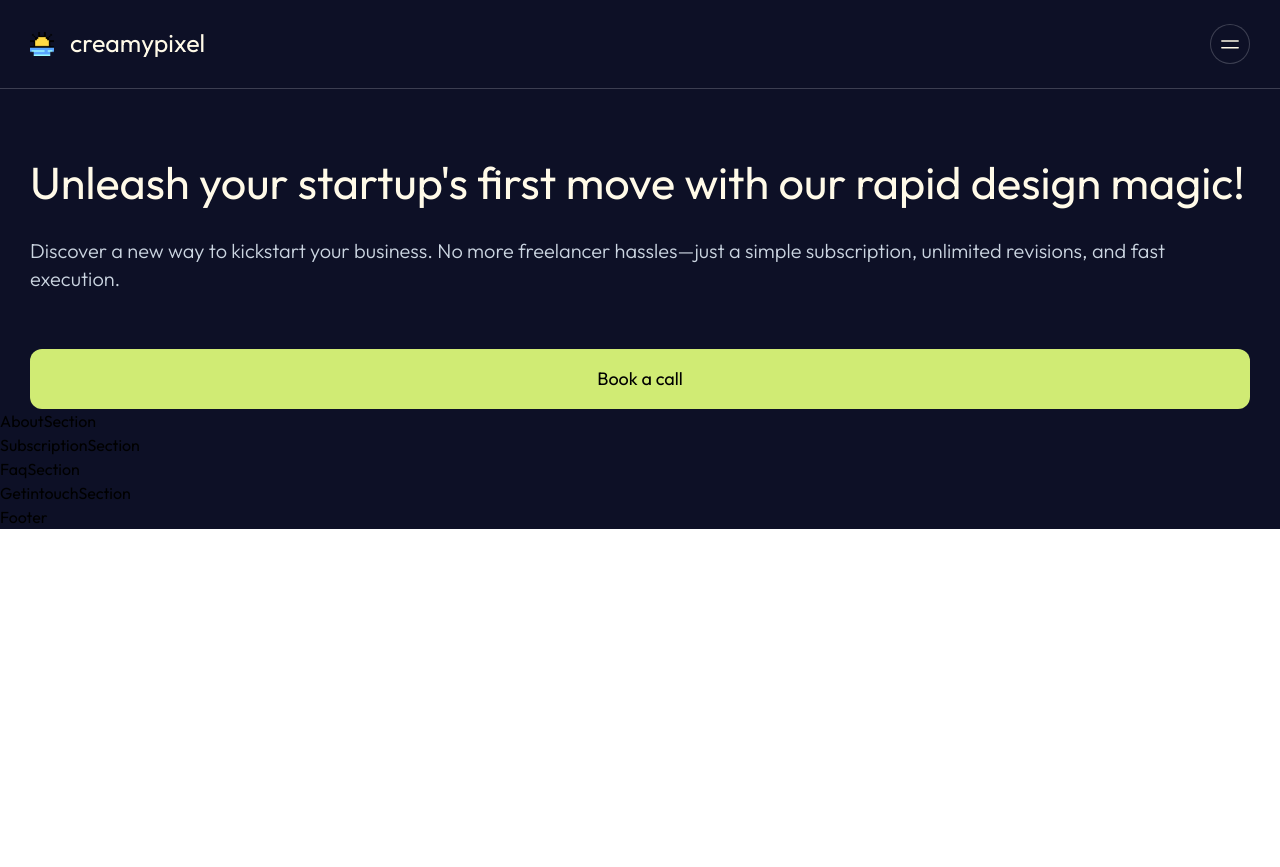
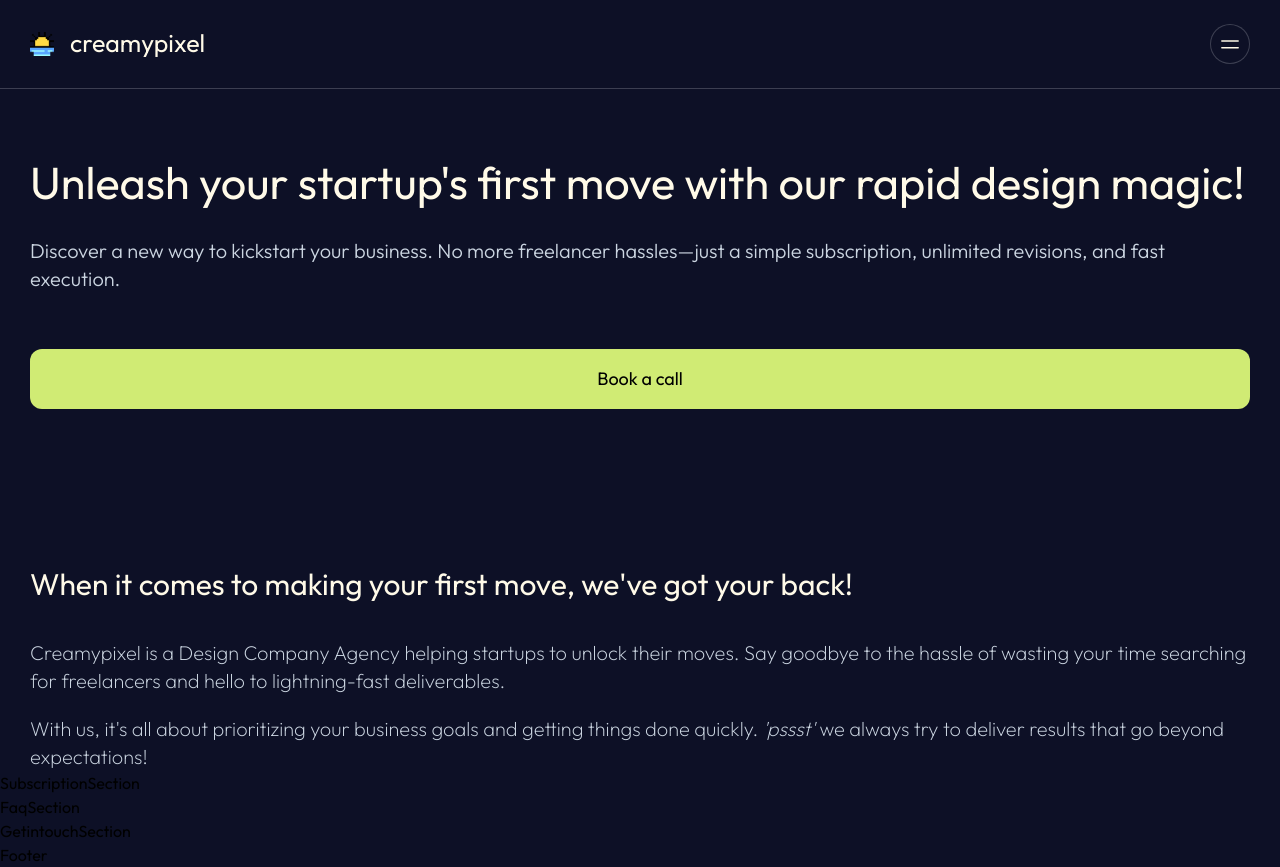
Before and after one commit to alif-firdaus/creamypixel, a React (Create React App) app: page / in a window 1280 px wide. Before the commit the page ends 800 px from the top, so only its background shows below. Built offline with nearby package versions, Linux system fonts and the light colour scheme.

Commit message:
About-section : updated

```diff
--- a/src/components/About-section.jsx
+++ b/src/components/About-section.jsx
@@ -1,7 +1,25 @@
 import React from "react";
 
 const AboutSection = () => {
-	return <div>AboutSection</div>;
+	return (
+		<div className="pt-40 px-sectionpxsm">
+			<p className="text-3xl leading-none text-sand">
+				When it comes to making your first move, we've got your back!
+			</p>
+			<p className="mt-10 text-xl font-extralight text-slate-300">
+				Creamypixel is a Design Company Agency helping startups to
+				unlock their moves. Say goodbye to the hassle of wasting your
+				time searching for freelancers and hello to lightning-fast
+				deliverables.
+			</p>
+			<p className="mt-5 text-xl font-extralight text-slate-300">
+				With us, it's all about prioritizing your business goals and
+				getting things done quickly.{" "}
+				<span className="italic">'pssst'</span> we always try to deliver
+				results that go beyond expectations!
+			</p>
+		</div>
+	);
 };
 
 export default AboutSection;
```
